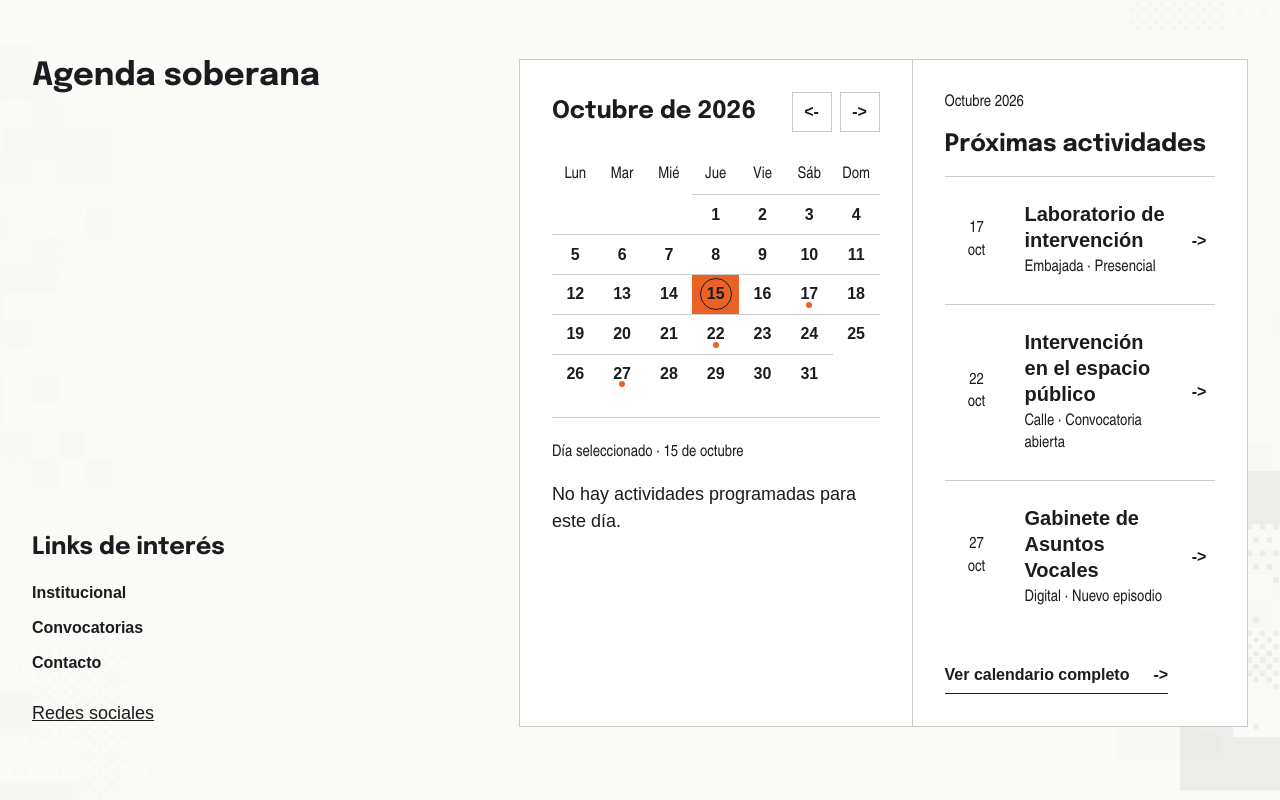
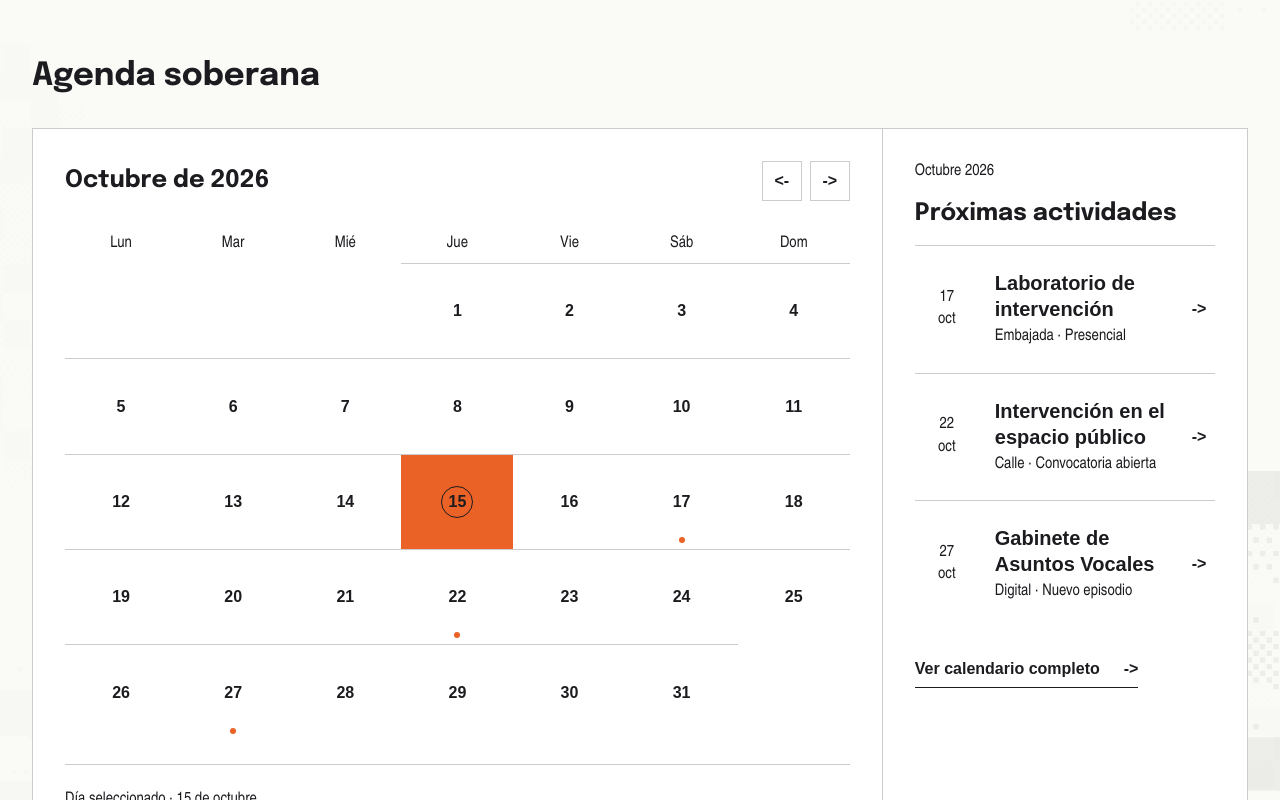
Before and after one commit to bazindsgn/soberana-web, a React (Vite) app: page / in a window 1280 px wide. Shown: the part 620-1420 px from the top of the page. Built offline with nearby package versions, Linux system fonts and the light colour scheme; a web font is replaced by a local one.

Commit message:
Ampliar agenda y eliminar enlaces laterales

```diff
--- a/src/main.jsx
+++ b/src/main.jsx
@@ -50,8 +50,6 @@ const accesses = [
   { label: 'Archivo público', target: 'Archivo Público', symbol: archiveSymbol },
   { label: 'Gabinete de Asuntos Vocales', target: 'Gabinete de Asuntos Vocales', symbol: cabinetSymbol },
 ]
-
-const interestLinks = ['Institucional', 'Convocatorias', 'Contacto']
 
 const searchItems = [
   { type: 'Boletín Oficial', date: '2026-10-12', title: 'Comunicado institucional de octubre', text: 'Actualización sobre actividades y programas de Soberana.' },
@@ -415,13 +413,6 @@ function AgendaCalendar({ onNavigate, onOpenEvent }) {
           </div>
         </div>
 
-        <aside className="agenda-links" aria-labelledby="agenda-links-title">
-          <h3 id="agenda-links-title">Links de interés</h3>
-          <ul>
-            {interestLinks.map((link) => <li key={link}><button className="agenda-link" onClick={() => onNavigate(link)}>{link}</button></li>)}
-          </ul>
-          <p className="agenda-social">Redes sociales</p>
-        </aside>
       </div>
     </section>
   )
--- a/src/styles.css
+++ b/src/styles.css
@@ -95,9 +95,8 @@ button:not(:disabled), .skip-link { position: relative; isolation: isolate; }
 .area-card h3 { margin-bottom: 0; overflow-wrap: anywhere; }
 
 .agenda-section { margin-bottom: 64px; }
-.agenda-content { display: grid; grid-template-columns: minmax(0, 38fr) minmax(0, 62fr); grid-template-rows: auto 1fr; column-gap: 40px; align-items: start; }
-.agenda-title { grid-column: 1; grid-row: 1; margin-bottom: 0; }
-.agenda-main { grid-column: 2; grid-row: 1 / span 2; display: grid; grid-template-columns: minmax(0, 54fr) minmax(0, 46fr); background: var(--color-white); border: 1px solid var(--color-gray); }
+.agenda-title { margin-bottom: 32px; }
+.agenda-main { display: grid; grid-template-columns: minmax(0, 70fr) minmax(0, 30fr); background: var(--color-white); border: 1px solid var(--color-gray); }
 .calendar-panel { padding: 32px; border-right: 1px solid var(--color-gray); }
 .calendar-controls { display: flex; align-items: center; justify-content: space-between; gap: 24px; margin-bottom: 24px; }
 .calendar-controls h3 { margin-bottom: 0; }
@@ -117,12 +116,6 @@ button:not(:disabled), .skip-link { position: relative; isolation: isolate; }
 .day-status { border-top: 1px solid var(--color-gray); margin-top: 24px; padding-top: 24px; }
 .empty-message { margin-bottom: 0; }
 .upcoming-panel { padding: 32px; }
-.agenda-links { grid-column: 1; grid-row: 2; align-self: end; padding-right: 40px; }
-.agenda-links h3 { margin-bottom: 16px; }
-.agenda-links ul { margin: 0 0 24px; padding: 0; list-style: none; display: grid; gap: 8px; justify-items: start; }
-.agenda-link { padding: 0; border: 0; border-bottom: 1px solid transparent; background: none; cursor: pointer; text-align: left; }
-.agenda-link:hover { border-bottom-color: var(--color-orange); color: var(--color-orange); }
-.agenda-social { margin-bottom: 0; text-decoration: underline; }
 .upcoming-heading { margin-bottom: 16px; }
 .upcoming-heading h3 { margin-bottom: 0; }
 .event-list { margin-bottom: 16px; }
@@ -211,8 +204,6 @@ button:not(:disabled), .skip-link { position: relative; isolation: isolate; }
 
 @media (max-width: 1024px) {
   .accesses-grid { grid-template-columns: repeat(2, minmax(0, 1fr)); }
-  .agenda-content { display: flex; flex-direction: column; align-items: stretch; gap: 32px; }
-  .agenda-links { align-self: auto; padding-right: 0; }
 }
 
 @media (max-width: 768px) {
```
